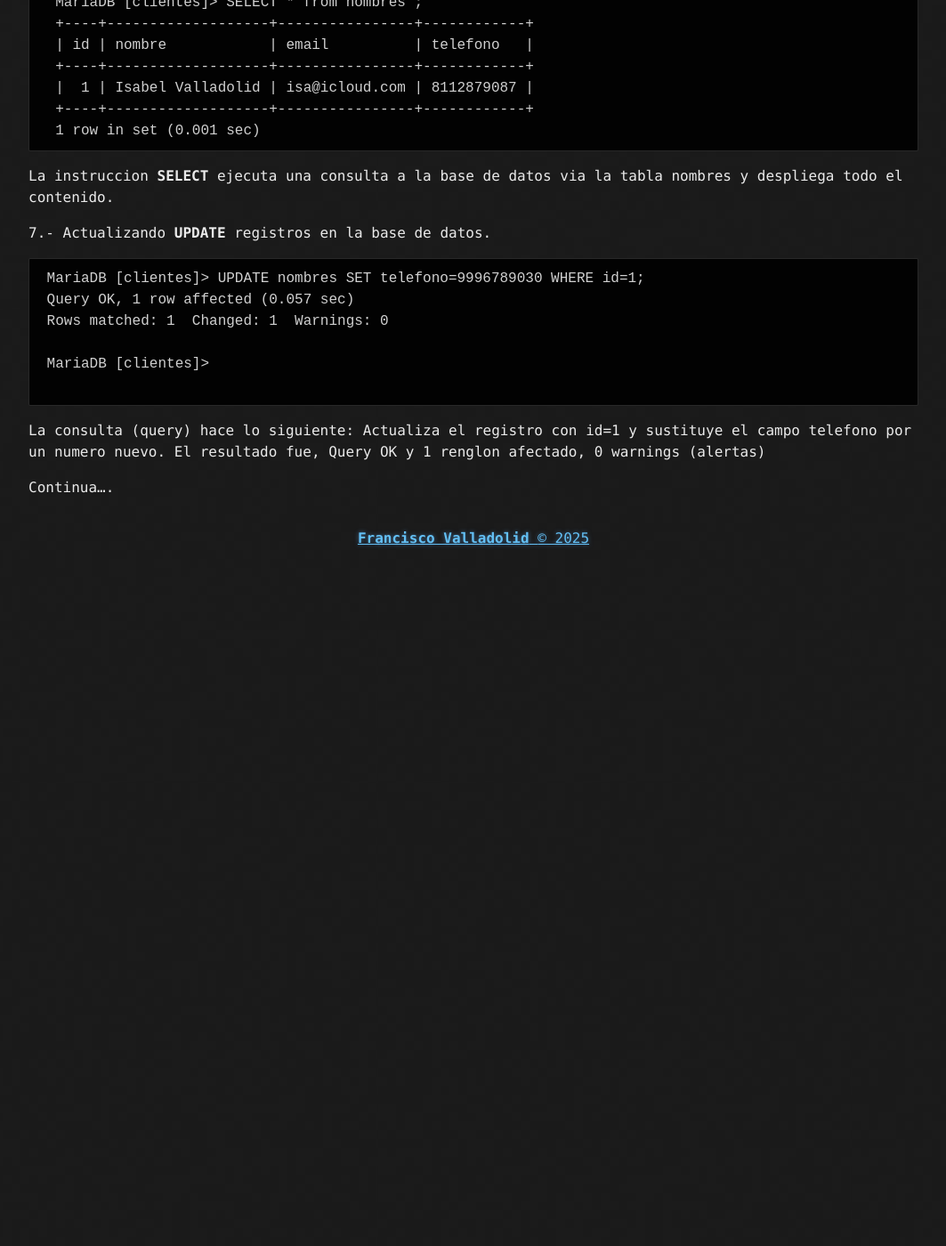
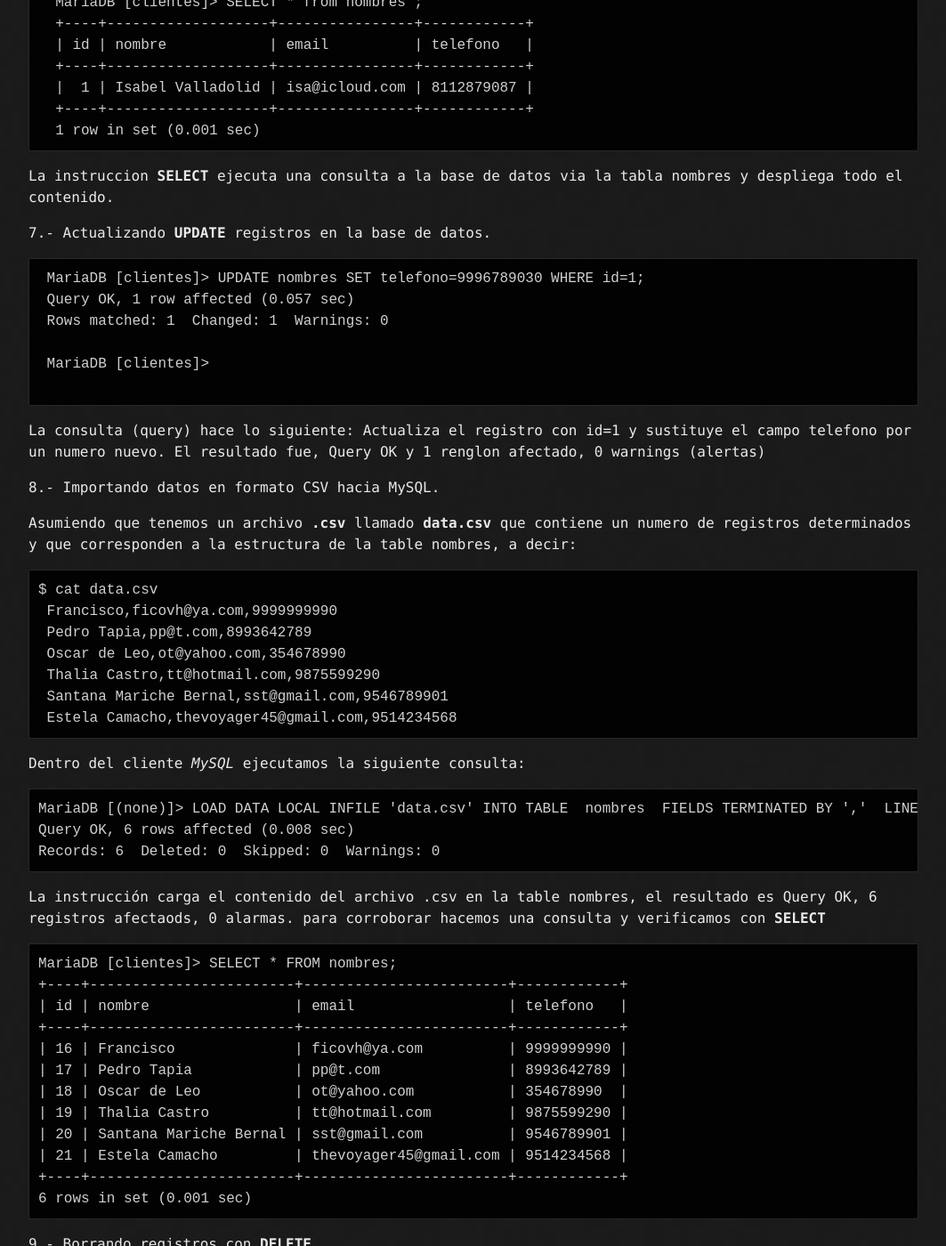
Before and after one commit to ficovh/myblog-jekyll, a Jekyll site: the page built from _posts/2025-03-2-Using-MySQL.md, in a window 1280 px wide and 1400 px high, scrolled down 2845 px. Shown: the whole window at 89% size, without its empty margins (108-1171 px from the left). Built offline with Jekyll 4.4.1, drawn with Linux system fonts in a browser that asks for light colours; before the commit the page ends 3475 px from its top, so only the background shows below that; some of the changed text lies outside the part shown.

Commit message:
mariadb post enhanced update

````diff
--- a/_posts/2025-03-2-Using-MySQL.md
+++ b/_posts/2025-03-2-Using-MySQL.md
@@ -5,7 +5,7 @@ published: true
 
 ### En este tutorial asumimos que el servidor de MySQL está instalado, corriendo y que la cuenta del root ha sido configurada y se conoce el password.
 
-El usuario root (administrador) debe usarse exclusivamente para tareas de administracion, para aprender SQL es necesario configurar un usuario y darle privilegios sobre una base dedatos determinada.
+El usuario root (administrador) debe usarse exclusivamente para tareas de administracion, para aprender SQL es necesario configurar un usuario y darle privilegios sobre una base de datos determinada.
 
 ### Iniciando mysql (client)
 
@@ -87,7 +87,7 @@ mi caso (Linux) ya tengo la ruta agregada.
 
   MariaDB [(none)]>
  ```
- Como puedes notar, la base de datos *clientes* previamente creada y asignada al usuario isabel
+ Como puedes notar, la base de datos *clientes* previamente creada y asignada al usuario **isabel**
  esta asignada correctamente, en este momento el usuario puede hacer operaciones sobre la base de datos
  en cuestion, primeramente, seleccionando la base de datos con la sentencia **USE** de la siguiente manera.
 
@@ -96,12 +96,12 @@ mi caso (Linux) ya tengo la ruta agregada.
  Database changed
  MariaDB [clientes]>
  ```
-**USE** nos permite seleccionar la base de datos para trabajar con ella, si notas, el prompt de MariaDB (mysql) ha cambiado, ahora apunta a la base de datos *cliente* en este momento podemos crear tablas, alterar o actualizar contenido de la base de datos enSQL.
+**USE** nos permite seleccionar la base de datos para poder hacer operaciones con ella, si notas, el prompt de MariaDB (mysql) ha cambiado, ahora apunta a la base de datos *cliente* en este momento podemos crear tablas, alterar o actualizar contenido de la base de datos en SQL.
 
 Una tabla sencilla sería.
 
 ```
-  MariaDB [clientes]> CREATE TABLE nombres (id INT not null auto_increment, nombre char(80), email char(80), telefono char(10), PRIMARY KEY (id));
+  MariaDB [clientes]> CREATE TABLE nombres (id INT NOT NULL AUTO_INCREMENT, nombre char(80), email char(80), telefono char(10), PRIMARY KEY (id));
   Query OK, 0 rows affected (0.768 sec)
 ```
  Es buena practica, escribir las sentencias de SQL en mayusculas y los tipos de datos y nombre de tablas en minusculas.
@@ -109,7 +109,7 @@ Una tabla sencilla sería.
 6.- Insertando datos en la tabla *clientes*
 
 ```
-  MariaDB [clientes]> INSERT INTO nombres (nombre, email, telefono) values ('Isabel Valladolid', 'isa@icloud.com', '8112879087');
+  MariaDB [clientes]> INSERT INTO nombres (nombre, email, telefono) VALUES ('Isabel Valladolid', 'isa@icloud.com', '8112879087');
   Query OK, 1 row affected (0.107 sec)
 ```
  Si notas, solo estoy seleccionando los campos *nombre, email y telefono* menos id, dado que este campo usa una sentencia
@@ -143,4 +143,66 @@ Actualiza el registro con id=1 y sustituye el campo telefono por un numero nuevo
 El resultado fue, Query OK y 1 renglon afectado, 0 warnings (alertas)
 
 
-Continua....
+8.- Importando datos en formato CSV hacia MySQL.
+
+Asumiendo que tenemos un archivo **.csv** llamado **data.csv** que contiene un numero de registros determinados y que corresponden
+a la estructura de la table nombres, a decir:
+
+```
+$ cat data.csv
+ Francisco,ficovh@ya.com,9999999990
+ Pedro Tapia,pp@t.com,8993642789
+ Oscar de Leo,ot@yahoo.com,354678990
+ Thalia Castro,tt@hotmail.com,9875599290
+ Santana Mariche Bernal,sst@gmail.com,9546789901
+ Estela Camacho,thevoyager45@gmail.com,9514234568
+```
+Dentro del cliente *MySQL* ejecutamos la siguiente consulta:
+
+```
+MariaDB [(none)]> LOAD DATA LOCAL INFILE 'data.csv' INTO TABLE  nombres  FIELDS TERMINATED BY ','  LINES TERMINATED BY '\n' (nombre, email, telefono);
+Query OK, 6 rows affected (0.008 sec)
+Records: 6  Deleted: 0  Skipped: 0  Warnings: 0
+```
+La instrucción carga el contenido del archivo .csv en la table nombres, el resultado es Query OK, 6 registros afectaods, 0 alarmas.
+para corroborar hacemos una consulta y verificamos con **SELECT**
+
+```
+MariaDB [clientes]> SELECT * FROM nombres;
++----+------------------------+------------------------+------------+
+| id | nombre                 | email                  | telefono   |
++----+------------------------+------------------------+------------+
+| 16 | Francisco              | ficovh@ya.com          | 9999999990 |
+| 17 | Pedro Tapia            | pp@t.com               | 8993642789 |
+| 18 | Oscar de Leo           | ot@yahoo.com           | 354678990  |
+| 19 | Thalia Castro          | tt@hotmail.com         | 9875599290 |
+| 20 | Santana Mariche Bernal | sst@gmail.com          | 9546789901 |
+| 21 | Estela Camacho         | thevoyager45@gmail.com | 9514234568 |
++----+------------------------+------------------------+------------+
+6 rows in set (0.001 sec)
+```
+
+9.- Borrando registros con **DELETE**
+
+Para borrar un registro de una table, usamos la instruccion **DELETE** de la siguiente manera:
+Imagina que queremos borrar el registro con id=18 que corresponde a *Oscar de Leo*, hacemos lo siguiente:
+
+```
+MariaDB [clientes]> DELETE FROM nombres WHERE id=18;
+Query OK, 1 row affected (0.006 sec)
+MariaDB [clientes]> SELECT * FROM nombres ;
++----+------------------------+------------------------+------------+
+| id | nombre                 | email                  | telefono   |
++----+------------------------+------------------------+------------+
+| 16 | Francisco              | ficovh@ya.com          | 9999999990 |
+| 17 | Pedro Tapia            | pp@t.com               | 8993642789 |
+| 19 | Thalia Castro          | tt@hotmail.com         | 9875599290 |
+| 20 | Santana Mariche Bernal | sst@gmail.com          | 9546789901 |
+| 21 | Estela Camacho         | thevoyager45@gmail.com | 9514234568 |
++----+------------------------+------------------------+------------+
+5 rows in set (0.001 sec)
+MariaDB [clientes]>
+```
+Después del SELECT observamos que el registro con id=18, ya no existe.
+
+Continua...
````
Also changed, not shown: other parts of _posts/2025-03-2-Using-MySQL.md (+1 -1 lines).
